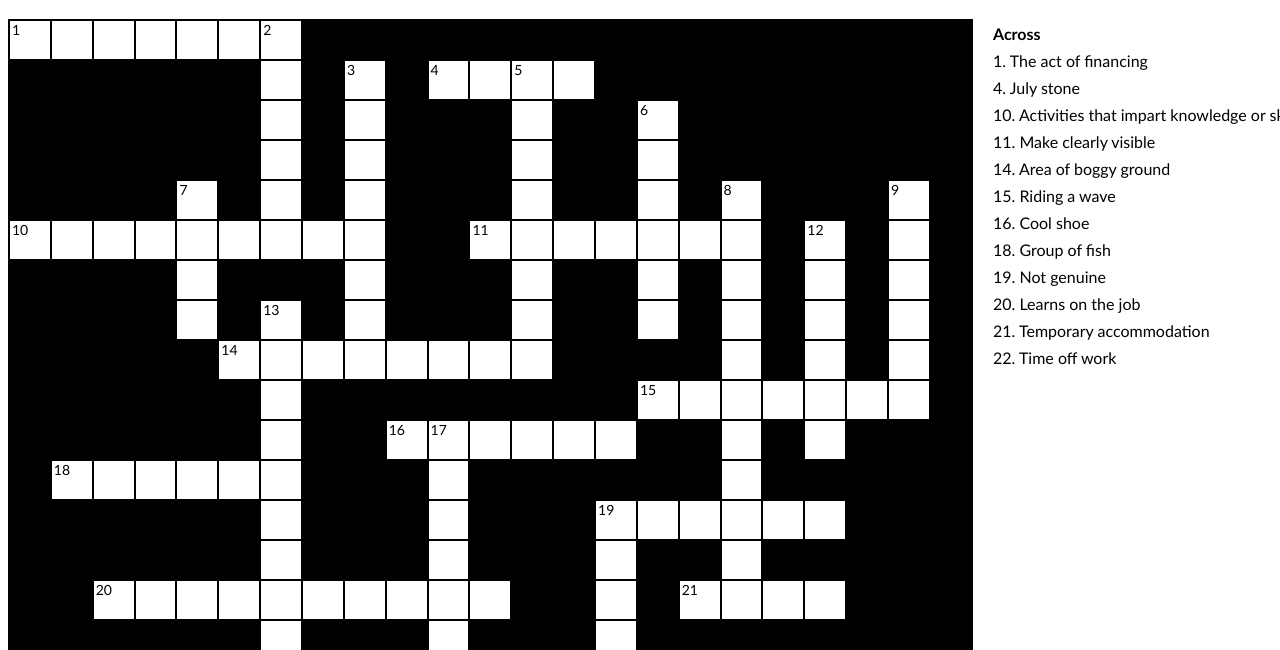
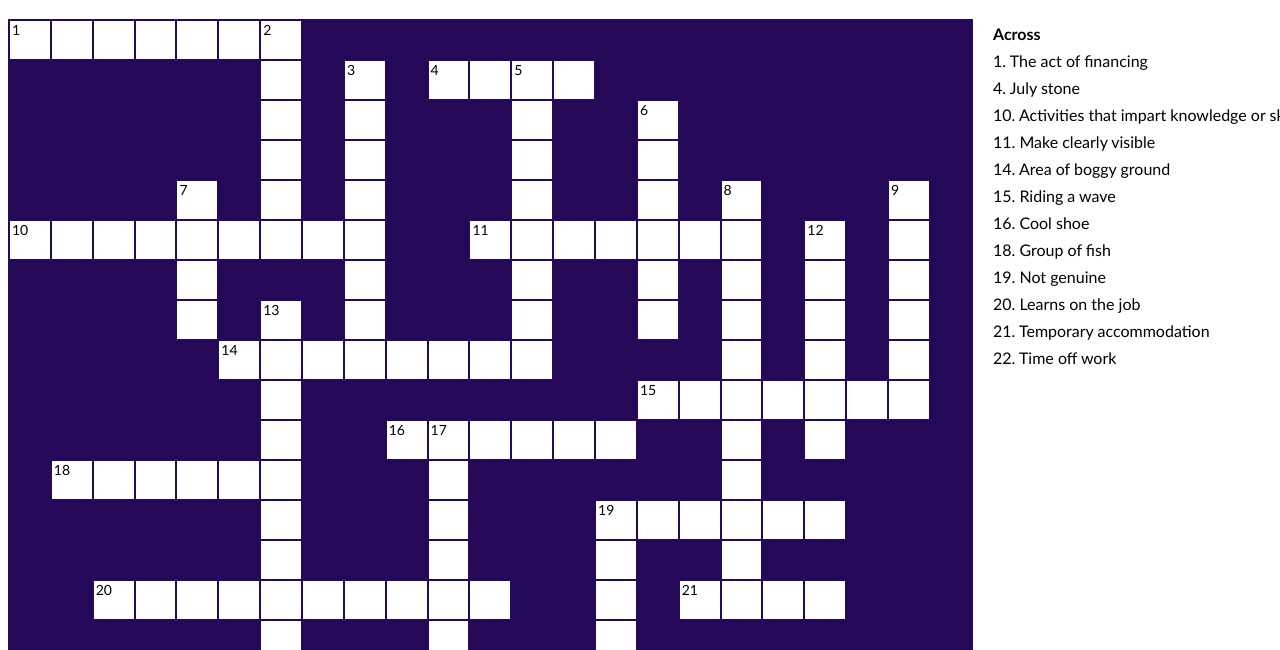
Before and after one commit to MK-NG/esfa-crossword-1, a website built with Parcel: page index.html in a window 1280 px wide. Shown: the part 150-800 px from the top of the page. Built offline with nearby package versions, Linux system fonts and the light colour scheme.

Commit message:
update colour

```diff
--- a/stylesheets/main.scss
+++ b/stylesheets/main.scss
@@ -23,7 +23,7 @@ $color-focus-item: #FFFF74;
   position: absolute;
   z-index: 1;
   background: transparent;
-  border: 1px solid #000000;
+  border: 1px solid #260859;
   width: ($crossword-item-size * $crossword-column-count);
   height: ($crossword-item-size * $crossword-row-count);
   display: grid;
@@ -33,7 +33,7 @@ $color-focus-item: #FFFF74;
   margin: 0 auto;
 }
 .crossword-board__item {
-  border: 1px solid #000000;
+  border: 1px solid #260859;
   background: transparent;
   position: relative;
   z-index: 100;
@@ -45,14 +45,15 @@ $color-focus-item: #FFFF74;
   &:active,
   &:focus {
     background: $color-focus-item;
-    border: 1px solid #000000;
-    outline: 1px solid #000000;
+    border: 1px solid #260859;
+    outline: 1px solid #260859
   }
 }
+
 .crossword-board__item--blank {
-  background: #000000;
-  border: 1px solid #000000;
-  outline: 1px solid #000000;
+  background: #260859;
+  border: 1px solid #260859;
+  outline: 1px solid #260859;
 }
 
 .crossword-board--labels {
@@ -1499,8 +1500,8 @@ background: $color-valid-item;
 .checkbox {
 cursor: pointer;
 z-index: 1;
-top: -12px;
-left: -6px;
+top: 20%;
+left: 0px;
 width: 44px;
 height: 44px;
 margin: -10px;
```
Also changed, not shown: index.html (+0 -2 lines), dist/index.html, dist/index.js, 4 other files.
